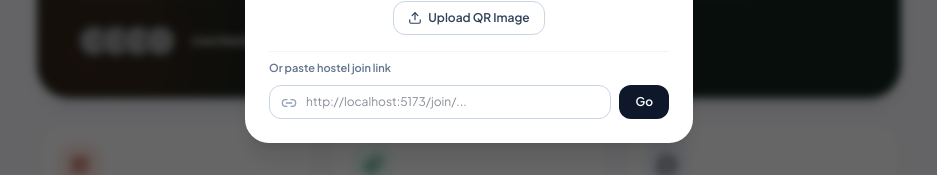
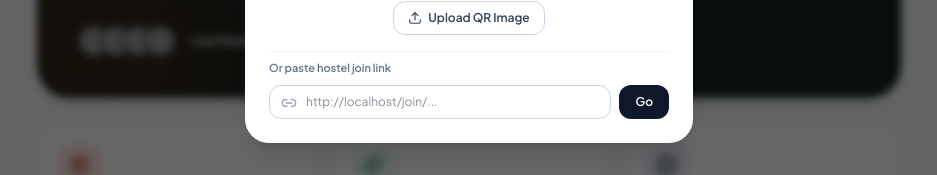
Before and after one commit to Choudhary4/Common-Ground, a React (Vite) app in the folder frontend/: page / in a window 1280 px wide. Both pictures are taken after a click on the button "Scan Hostel QR". Shown: the part 500-675 px from the top of the page, without its empty margins (171-1108 px from the left). Built offline with nearby package versions, Linux system fonts and the light colour scheme; no server answers; grey boxes are pictures that could not be loaded.

Commit message:
Use dynamic window.location.origin placeholder in QrScannerModal

```diff
--- a/frontend/src/components/QrScannerModal.tsx
+++ b/frontend/src/components/QrScannerModal.tsx
@@ -184,7 +184,7 @@ export function QrScannerModal({ onClose }: { onClose: () => void }) {
                 type="text"
                 value={manualInput}
                 onChange={(e) => setManualInput(e.target.value)}
-                placeholder="http://localhost:5173/join/..."
+                placeholder={`${window.location.origin}/join/...`}
                 className="w-full pl-9 pr-3 py-2 rounded-xl border border-slate-300 text-xs"
               />
             </div>
```
